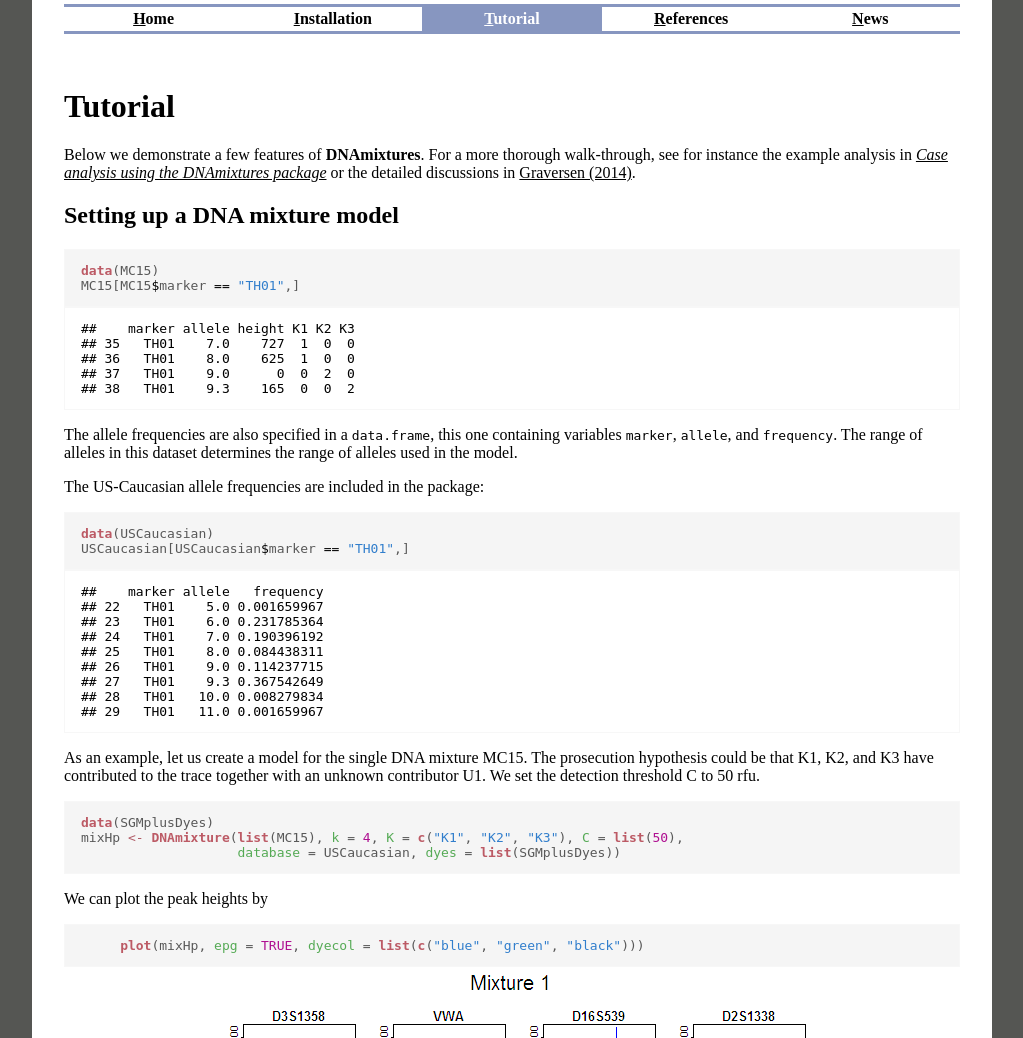
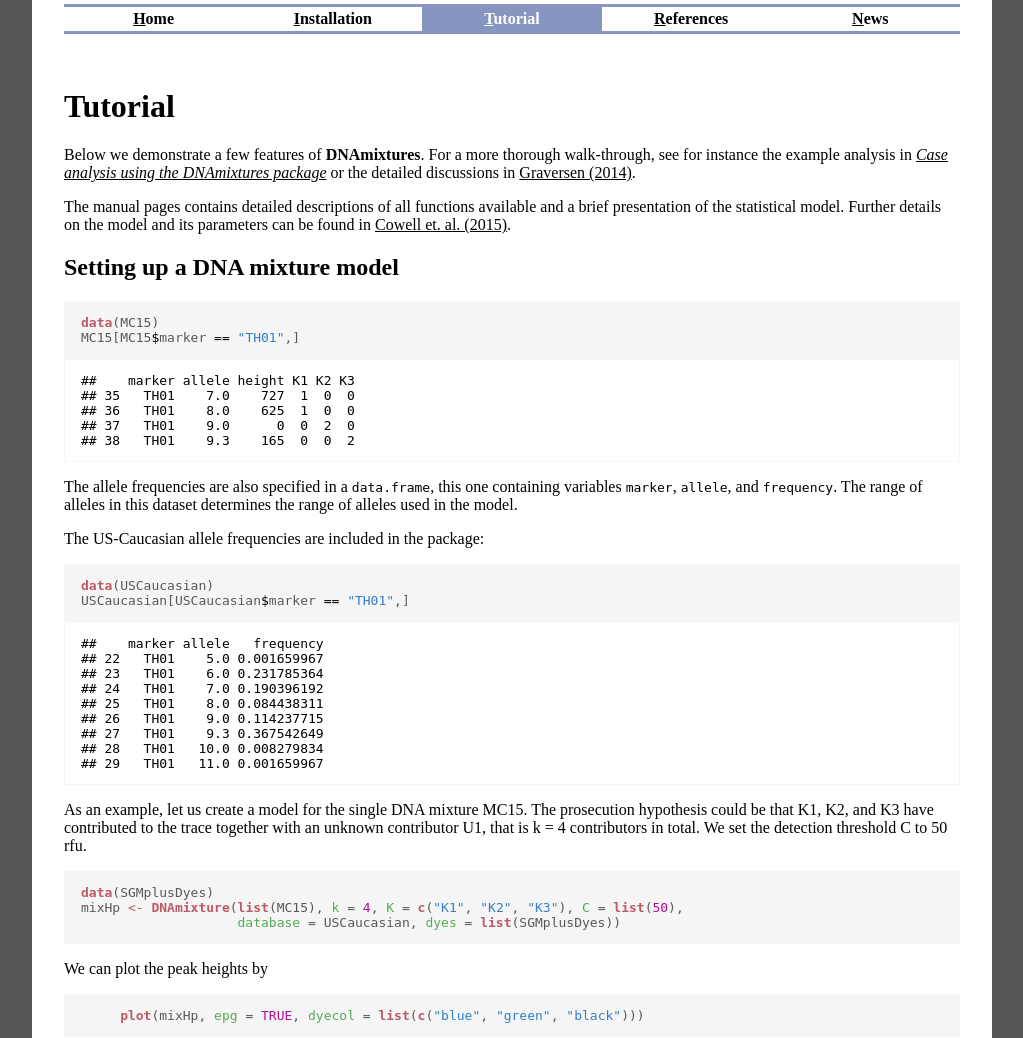
Before and after one commit to rforge/dnamixtures, a PHP site: page /index.php?page=tutorial in a window 1280 px wide. Shown: the part 180-1218 px from the top of the page, without its empty margins (128-1151 px from the left). Run offline with PHP 8.4, Linux system fonts and the light colour scheme.

Commit message:
git-svn-id: svn://svn.r-forge.r-project.org/svnroot/dnamixtures@28 edb9625f-4e0d-4859-8d74-9fd3b1da38cb

```diff
--- a/www/css/default.css
+++ b/www/css/default.css
@@ -9,13 +9,14 @@ a:visited {
 }
 
 :target {
-//    outline: solid #92948f 5px;
-    animation: highlight 2s ease;
+    outline: solid #E87406 4px; //#C0B187 4px; //#6b9437 4px;
+    //   background-color: #6b9437;
+    //   animation: highlight 2s ease;
 }
-@keyframes highlight {
-  0% { border-color: black; }
-  100% { border-color: white; }
-}
+//@keyframes highlight {
+//  0% { border-color: black; }
+//  100% { border-color: white; }
+//}
 
 p.code {
     font-family: monospace;
--- a/www/tutorial.php
+++ b/www/tutorial.php
@@ -8,8 +8,16 @@ of <span class="rpkg">DNAmixtures</span>. For a more thorough
 walk-through, see for instance the example analysis in <a href =
 "http://onlinelibrary.wiley.com/store/10.1111/rssc.12071/asset/supinfo/rssc12071-sup-0001-SuppInfo.pdf?v=1&amp;s=290479848c46713e7e040fb993a5ba9115e8d54b"
 class="papertitle">Case analysis using the DNAmixtures package</a> or
-the detailed discussions
-in <a href="?page=references#graversen-14" class="paperref">Graversen (2014)</a>.
+the detailed discussions in <a href="?page=references#graversen-14"
+class="paperref">Graversen (2014)</a>.
+</p>
+
+<p>
+The manual pages contains detailed descriptions of all functions
+available and a brief presentation of the statistical model. Further
+details on the model and its parameters can be found
+in <a href="?page=references#cowell-etal-15" class="paperref">Cowell
+et. al. (2015)</a>.
 </p>
 
 <h2>Setting up a DNA mixture model</h2>
@@ -51,8 +59,9 @@ package:</p>
 <p>
 As an example, let us create a model for the single DNA mixture
 MC15. The prosecution hypothesis could be that K1, K2, and K3 have
-contributed to the trace together with an unknown contributor U1. We
-set the detection threshold C to 50 rfu.
+contributed to the trace together with an unknown contributor U1, that
+is k = 4 contributors in total. We set the detection threshold C to 50
+rfu.
 </p>
 <div class="chunk" id="DNAmixture"><div class="rcode"><div class="source"><pre class="knitr r"><span class="hl kwd">data</span><span class="hl std">(SGMplusDyes)</span>
 <span class="hl std">mixHp</span> <span class="hl kwb">&lt;-</span> <span class="hl kwd">DNAmixture</span><span class="hl std">(</span><span class="hl kwd">list</span><span class="hl std">(MC15),</span> <span class="hl kwc">k</span> <span class="hl std">=</span> <span class="hl num">4</span><span class="hl std">,</span> <span class="hl kwc">K</span> <span class="hl std">=</span> <span class="hl kwd">c</span><span class="hl std">(</span><span class="hl str">&quot;K1&quot;</span><span class="hl std">,</span> <span class="hl str">&quot;K2&quot;</span><span class="hl std">,</span> <span class="hl str">&quot;K3&quot;</span><span class="hl std">),</span> <span class="hl kwc">C</span> <span class="hl std">=</span> <span class="hl kwd">list</span><span class="hl std">(</span><span class="hl num">50</span><span class="hl std">),</span>
@@ -230,9 +239,9 @@ observed.</p>
 
 <p>
 We look out for upwards jumps, as they occur when the model has
-predicted the opposite of what was observed. The monitor crossing the
-upper 95% or 99% bounds indicates that mis-predictions occur more
-frequently than expected.</p>
+predicted the opposite of what was observed. The monitor (circles)
+crossing the upper 95% or 99% bounds indicates that mis-predictions
+occur more frequently than expected.</p>
 
 <div class="chunk" id="preqplotHp"><div class="rcode"><div class="source"><pre class="knitr r">     <span class="hl std">pr</span> <span class="hl kwb">&lt;-</span> <span class="hl kwd">prequential.score</span><span class="hl std">(mixHp,</span> <span class="hl kwc">pars</span> <span class="hl std">= mlHp</span><span class="hl opt">$</span><span class="hl std">mle)</span>
      <span class="hl kwd">plot</span><span class="hl std">(pr,</span> <span class="hl kwc">main</span> <span class="hl std">=</span> <span class="hl str">&quot;K1, K2, K3, and one unknown&quot;</span><span class="hl std">)</span>
```
Also changed, not shown: www/graphics/boxplots-1.png.
